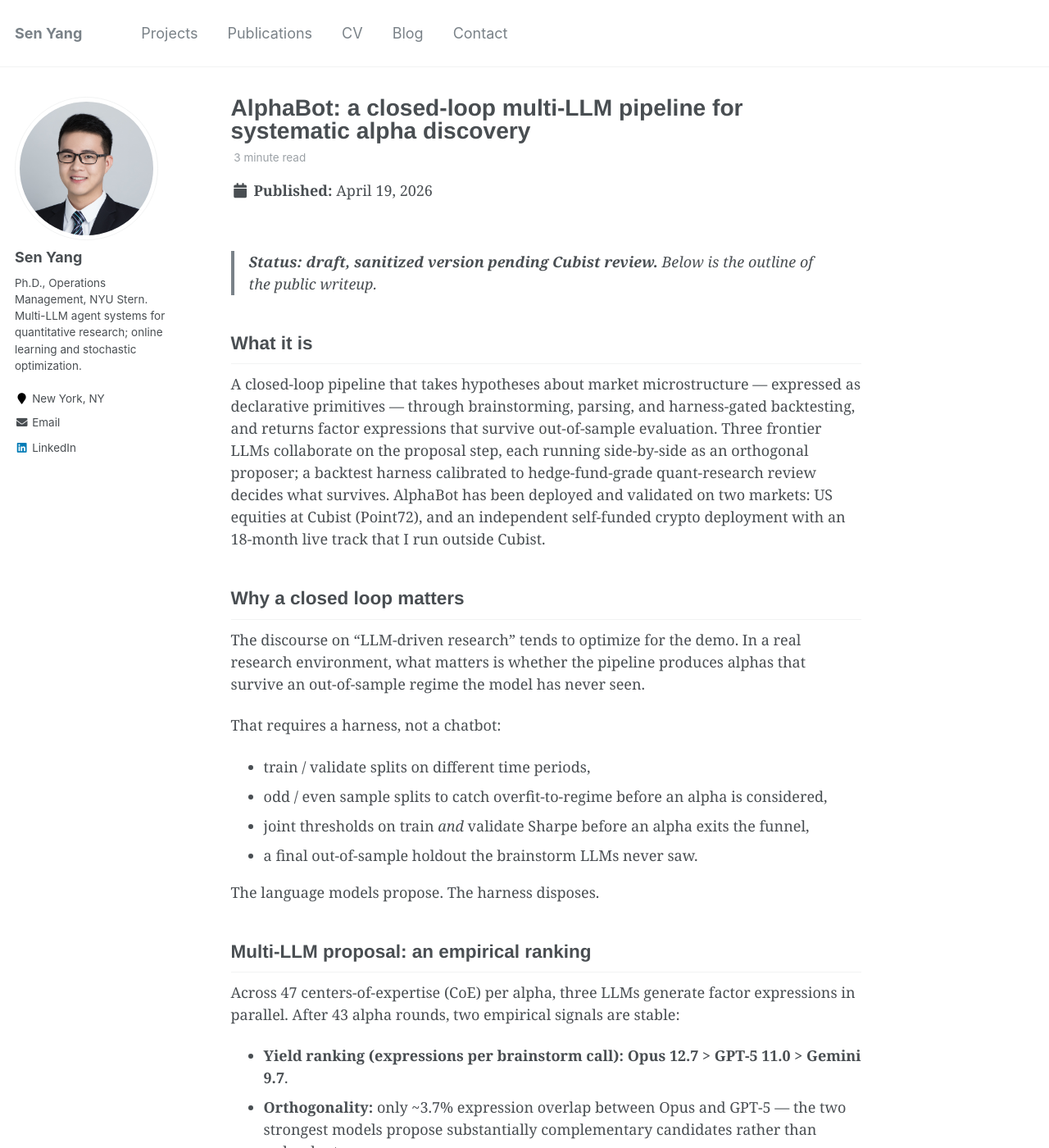
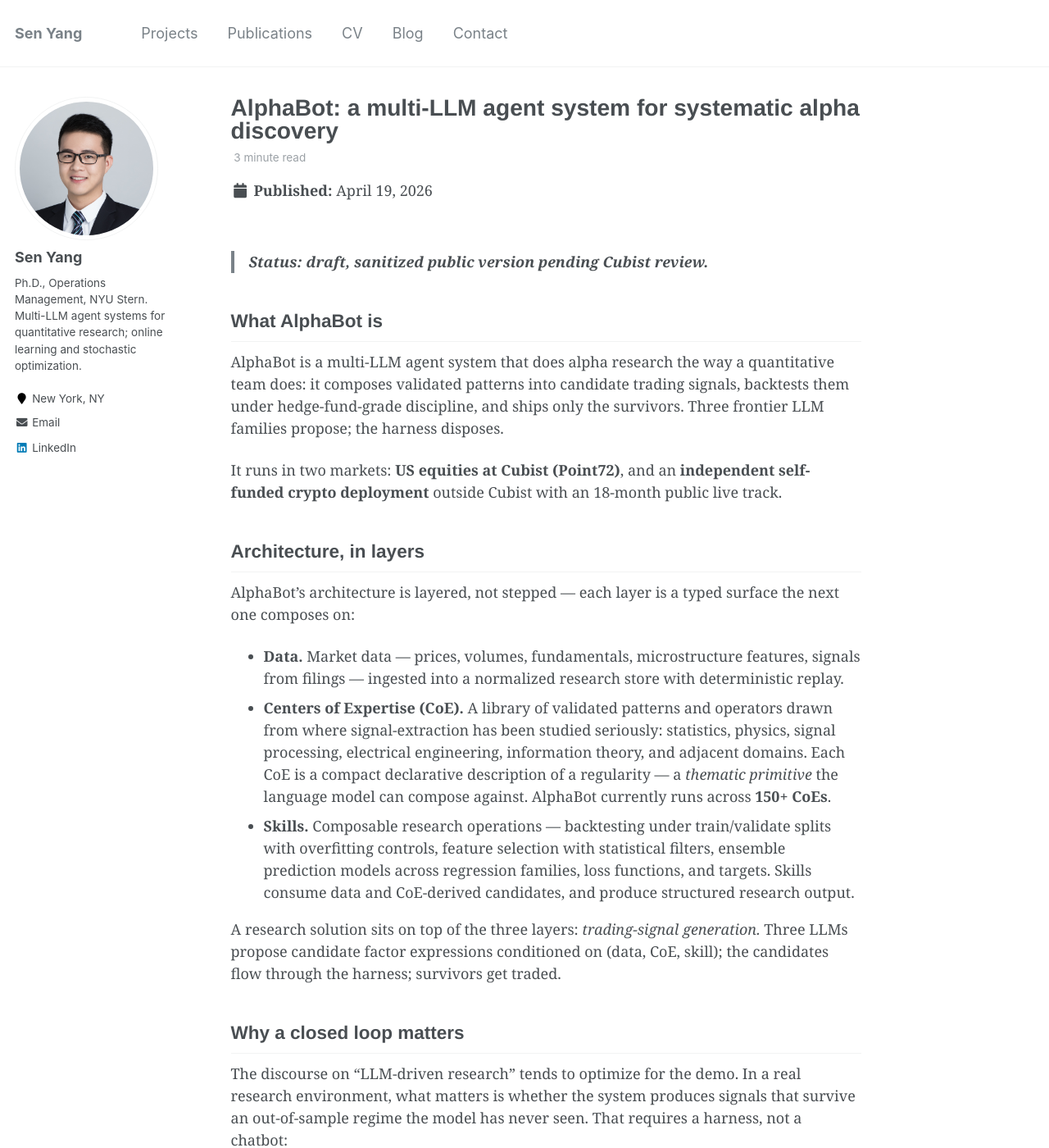
Before and after one commit to SenYangOM/SenYangOM.github.io, a Jekyll site: the page built from _posts/2026-04-19-alphabot-multi-llm-alpha-discovery.md, in a window 1280 px wide and 1400 px high. Shown: the whole window at 82% size. Built offline with Jekyll 4.4.1, drawn with Linux system fonts in a browser that asks for light colours; some of the changed text lies outside the part shown.

Commit message:
Blog: rewrite AlphaBot post around layers; drop OGD-for-fulfillment outline
- Delete _posts/2026-04-19-ogd-for-fulfillment.md (the 1-min outline; not
  publishable in current form).
- Rewrite _posts/2026-04-19-alphabot-multi-llm-alpha-discovery.md to
  present the architecture in layers — Data → Centers of Expertise (CoE)
  → Skills, with the trading-signal-generation research solution sitting
  on top — instead of a step-by-step pipeline. CoE framing emphasizes the
  intellectual move: validated patterns drawn from statistics, physics,
  signal processing, EE, and adjacent domains where signal extraction
  has been studied seriously.
- Update scale to the corrected real numbers: brainstormed over 100,000
  candidate signals with reasoning; 150+ CoEs; 400+ production-level
  signals in the equities deployment. Drop the prior 1,501 / 166 / 47 /
  141 numerics (those were a small slice, not the actual production
  scale).
- Trim the multi-LLM ranking section to qualitative findings (Opus > GPT
  > Gemini for research-output quality; orthogonality between the two
  strongest models; Opus most cost-effective on yield-per-dollar) — drop
  the per-call yield numerics for a cleaner read.

```diff
--- a/_posts/2026-04-19-alphabot-multi-llm-alpha-discovery.md
+++ b/_posts/2026-04-19-alphabot-multi-llm-alpha-discovery.md
@@ -1,5 +1,5 @@
 ---
-title: "AlphaBot: a closed-loop multi-LLM pipeline for systematic alpha discovery"
+title: "AlphaBot: a multi-LLM agent system for systematic alpha discovery"
 date: 2026-04-19
 permalink: /posts/2026/04/alphabot-multi-llm-alpha-discovery/
 tags:
@@ -9,59 +9,54 @@ tags:
   - backtest
 ---
 
-> **Status: draft, sanitized version pending Cubist review.** Below is the outline of the public writeup.
+> **Status: draft, sanitized public version pending Cubist review.**
 
-## What it is
+## What AlphaBot is
 
-A closed-loop pipeline that takes hypotheses about market microstructure — expressed as declarative primitives — through brainstorming, parsing, and harness-gated backtesting, and returns factor expressions that survive out-of-sample evaluation. Three frontier LLMs collaborate on the proposal step, each running side-by-side as an orthogonal proposer; a backtest harness calibrated to hedge-fund-grade quant-research review decides what survives. AlphaBot has been deployed and validated on two markets: US equities at Cubist (Point72), and an independent self-funded crypto deployment with an 18-month live track that I run outside Cubist.
+AlphaBot is a multi-LLM agent system that does alpha research the way a quantitative team does: it composes validated patterns into candidate trading signals, backtests them under hedge-fund-grade discipline, and ships only the survivors. Three frontier LLM families propose; the harness disposes.
+
+It runs in two markets: **US equities at Cubist (Point72)**, and an **independent self-funded crypto deployment** outside Cubist with an 18-month public live track.
+
+## Architecture, in layers
+
+AlphaBot's architecture is layered, not stepped — each layer is a typed surface the next one composes on:
+
+- **Data.** Market data — prices, volumes, fundamentals, microstructure features, signals from filings — ingested into a normalized research store with deterministic replay.
+- **Centers of Expertise (CoE).** A library of validated patterns and operators drawn from where signal-extraction has been studied seriously: statistics, physics, signal processing, electrical engineering, information theory, and adjacent domains. Each CoE is a compact declarative description of a regularity — a *thematic primitive* the language model can compose against. AlphaBot currently runs across **150+ CoEs**.
+- **Skills.** Composable research operations — backtesting under train/validate splits with overfitting controls, feature selection with statistical filters, ensemble prediction models across regression families, loss functions, and targets. Skills consume data and CoE-derived candidates, and produce structured research output.
+
+A research solution sits on top of the three layers: *trading-signal generation.* Three LLMs propose candidate factor expressions conditioned on (data, CoE, skill); the candidates flow through the harness; survivors get traded.
 
 ## Why a closed loop matters
 
-The discourse on "LLM-driven research" tends to optimize for the demo. In a real research environment, what matters is whether the pipeline produces alphas that survive an out-of-sample regime the model has never seen.
-
-That requires a harness, not a chatbot:
+The discourse on "LLM-driven research" tends to optimize for the demo. In a real research environment, what matters is whether the system produces signals that survive an out-of-sample regime the model has never seen. That requires a harness, not a chatbot:
 
 - train / validate splits on different time periods,
-- odd / even sample splits to catch overfit-to-regime before an alpha is considered,
-- joint thresholds on train *and* validate Sharpe before an alpha exits the funnel,
+- odd / even sample splits to catch overfit-to-regime,
+- joint thresholds on train *and* validate Sharpe,
 - a final out-of-sample holdout the brainstorm LLMs never saw.
 
 The language models propose. The harness disposes.
 
 ## Multi-LLM proposal: an empirical ranking
 
-Across 47 centers-of-expertise (CoE) per alpha, three LLMs generate factor expressions in parallel. After 43 alpha rounds, two empirical signals are stable:
+Three frontier model families propose in parallel: Claude Opus, GPT-5, Gemini 2.5 Pro. Across many alpha rounds against the same harness, three signals are stable:
 
-- **Yield ranking (expressions per brainstorm call):** **Opus 12.7 > GPT-5 11.0 > Gemini 9.7**.
-- **Orthogonality:** only ~3.7% expression overlap between Opus and GPT-5 — the two strongest models propose substantially complementary candidates rather than redundant ones.
-- **Cost-effectiveness:** prioritize Opus over GPT-5 over Gemini for cost-effective generation, on a yield-per-dollar basis.
+- **Research-output quality.** On this task, **Opus > GPT > Gemini**.
+- **Orthogonality.** The two strongest models propose substantially complementary candidates rather than redundant ones — the union of their proposals is materially wider than either alone.
+- **Cost-effectiveness.** On a yield-per-dollar basis, Opus is the most cost-effective of the three for research-grade generation.
 
-This is why AlphaBot runs three LLMs side-by-side. A single LLM, even the highest-yielding one, would surface a much narrower candidate surface than the union — and the harness, not the LLM, is the bar that decides which expressions survive, so wider is better at the proposal step.
-
-## The pipeline
-
-1. **Center-of-expertise generation.** Claude Opus generates thematic primitives — centers of expertise — each a compact declarative description of a market-microstructure regularity (e.g. *information flow into the close*).
-2. **Brainstorm.** Three LLMs in parallel (Claude Opus, GPT-5, Gemini 2.5 Pro) propose factor expressions per CoE. 47 CoE × 3 LLMs = 141 brainstorm calls per alpha; 141/141 successful in production.
-3. **Consolidate, parse, and repair.** Dedupe and convert proposals into runnable factor expressions; recover paren imbalances; filter structurally broken patterns.
-4. **Backtest with train / validate splits.** Odd/even sample consistency, joint Sharpe thresholds.
-5. **Parameter tuning** on survivors. Deterministic, zero LLM cost (tree-based parameter identification).
-6. **Out-of-sample holdout** — the only number that matters.
+This is why AlphaBot runs three model families side-by-side: the harness, not the LLM, is the bar that decides what survives, so wider candidate surface is better at the proposal step.
 
 ## Scale to date
 
-Across Alpha1 → Alpha43:
-
-- **1,501 expressions backtested** end-to-end through the harness.
-- **166 high-Sharpe (>1.0) survivors** after train/validate filtering.
-- **80+ significant meta-alphas** identified across momentum, mean reversion, liquidity, information flow, and other risk factors on US equities.
-- Ensemble prediction models combining surviving alphas attain **promising Sharpe on both large- and small-cap US equities** (specifics IP-protected).
-- **>$80K of cumulative LLM-API spend** across the production and research deployments. The empirical yield, orthogonality, and cost-effectiveness numbers above are anchored on this scale of usage — not a small benchmark sample.
+AlphaBot has brainstormed **over 100,000 candidate signals with reasoning** across 150+ CoEs and three frontier LLM families, and has produced **400+ production-level signals** in the equities deployment, spanning momentum, mean reversion, liquidity, information flow, and other risk-factor categories. Ensemble prediction models combining surviving signals attain promising Sharpe on both large- and small-cap US equities. (Specifics IP-protected; qualitative summary only.)
 
 ## The cross-market check
 
-The same pipeline architecture also runs on a self-funded crypto research project I keep outside Cubist (joint work with Beier Liu). [Live performance is public](https://dash.300k.xyz/group/300kinvestorshowcaseaccounts?period=30d) — please set the time range to Jan 1, 2025 to view the full **18-month live track** on a self-funded testing account.
+The same architecture runs on a self-funded crypto research project outside Cubist (joint with Beier Liu). [Live performance is public](https://dash.300k.xyz/group/300kinvestorshowcaseaccounts?period=30d) over an 18-month track on a self-funded testing account.
 
-Two markets, same scaffolding — which is the point: when the same agent architecture produces surviving factors in markets with very different microstructure (US equities vs mid-frequency crypto), the scaffolding is doing real work, not overfitting to a single regime.
+Two markets, same scaffolding — that's the point: when the same agent architecture produces surviving signals in markets with very different microstructure (US equities vs mid-frequency crypto), the architecture is doing real work, not overfitting to a single regime.
 
 ---
 
```
Also changed, not shown: _posts/2026-04-19-ogd-for-fulfillment.md (deleted, +0 -40 lines).
